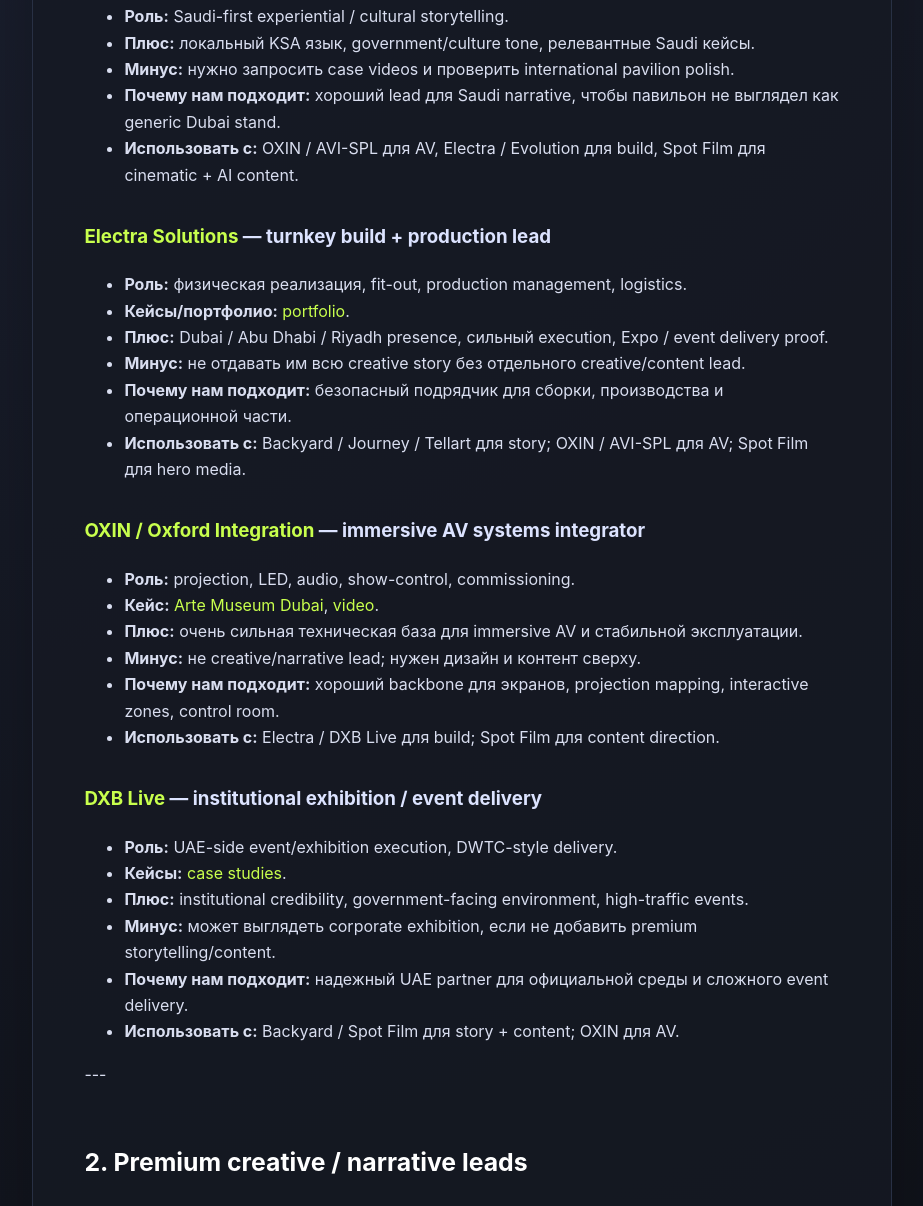
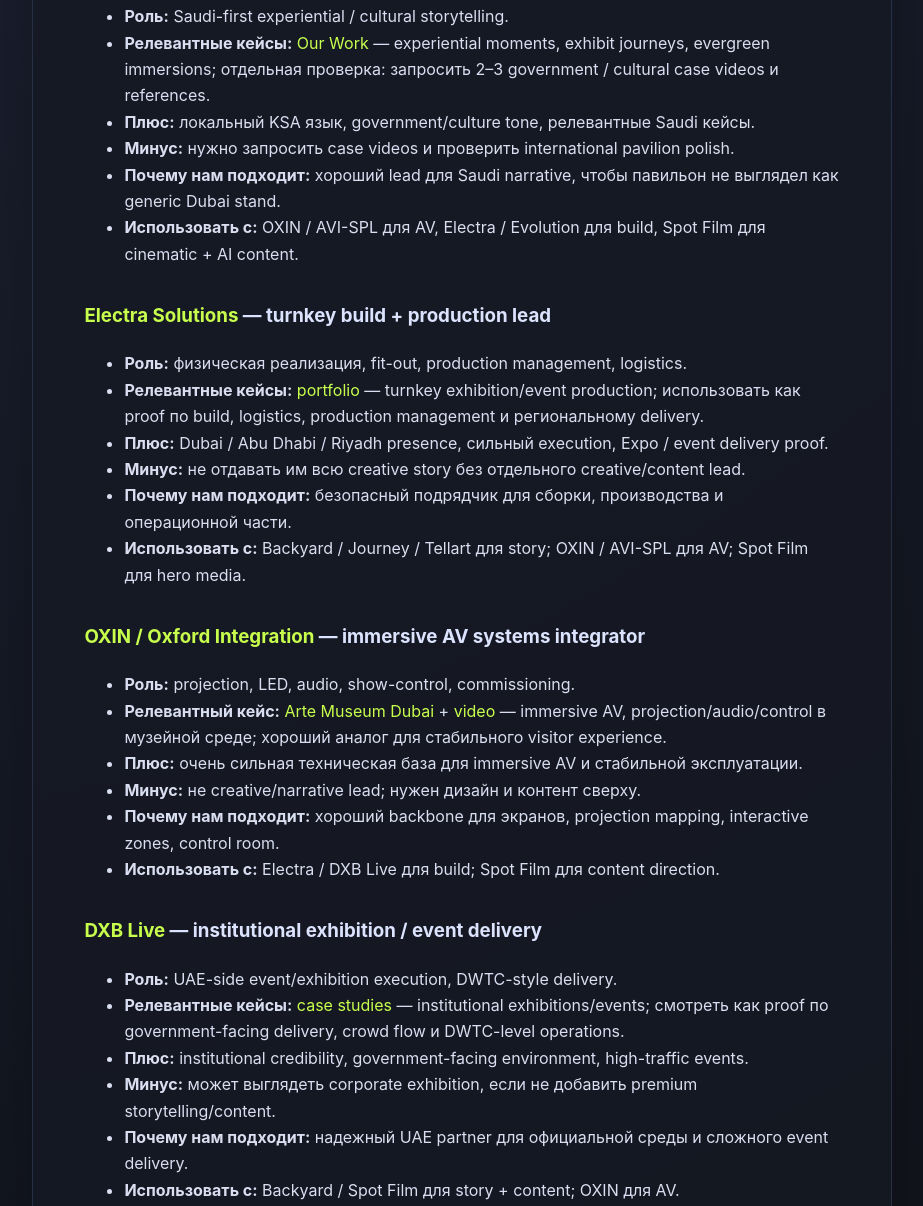
Before and after one commit to Brainpillz/yudzu-public, a plain HTML site: page ministry-of-energy-contractor-shortlist.html in a window 1280 px wide. Shown: the part 1068-2274 px from the top of the page, without its empty margins (333-1256 px from the left). Drawn offline with Linux system fonts and the light colour scheme.

Commit message:
Update Yudzu public site

```diff
--- a/ministry-of-energy-contractor-shortlist.html
+++ b/ministry-of-energy-contractor-shortlist.html
@@ -20,7 +20,7 @@
 <a href="home.html">Yudzu Public Home</a>
     </aside>
     <article class="content">
-      <p class="source-path">From Obsidian: Ministry of Energy Contractor Shortlist.md · Updated 2026-06-09 16:34 UTC</p>
+      <p class="source-path">From Obsidian: Ministry of Energy Contractor Shortlist.md · Updated 2026-06-09 16:43 UTC</p>
 <h1>Ministry of Energy — подрядчики для павильона</h1>
 <p>Короткая рабочая иерархия всех компаний, которые мы нашли для задачи по постройке / реализации павильона Ministry of Energy. Логика: <strong>не искать одного “магического” подрядчика</strong>, а собрать консорциум: creative/narrative lead + AV/immersive integrator + build/operations + Spot Film как film / AI / content layer.</p>
 <h2>Моя рекомендация по структуре</h2>
@@ -35,6 +35,7 @@
 <h3><a href="https://www.backyard.sa/our-work" target="_blank" rel="noopener">Backyard Symphony</a> — KSA experiential / cultural lead</h3>
 <ul>
 <li><strong>Роль:</strong> Saudi-first experiential / cultural storytelling.</li>
+<li><strong>Релевантные кейсы:</strong> <a href="https://www.backyard.sa/our-work" target="_blank" rel="noopener">Our Work</a> — experiential moments, exhibit journeys, evergreen immersions; отдельная проверка: запросить 2–3 government / cultural case videos и references.</li>
 <li><strong>Плюс:</strong> локальный KSA язык, government/culture tone, релевантные Saudi кейсы.</li>
 <li><strong>Минус:</strong> нужно запросить case videos и проверить international pavilion polish.</li>
 <li><strong>Почему нам подходит:</strong> хороший lead для Saudi narrative, чтобы павильон не выглядел как generic Dubai stand.</li>
@@ -43,7 +44,7 @@
 <h3><a href="https://www.electrasolutions.com/" target="_blank" rel="noopener">Electra Solutions</a> — turnkey build + production lead</h3>
 <ul>
 <li><strong>Роль:</strong> физическая реализация, fit-out, production management, logistics.</li>
-<li><strong>Кейсы/портфолио:</strong> <a href="https://www.electrasolutions.com/portfolio/" target="_blank" rel="noopener">portfolio</a>.</li>
+<li><strong>Релевантные кейсы:</strong> <a href="https://www.electrasolutions.com/portfolio/" target="_blank" rel="noopener">portfolio</a> — turnkey exhibition/event production; использовать как proof по build, logistics, production management и региональному delivery.</li>
 <li><strong>Плюс:</strong> Dubai / Abu Dhabi / Riyadh presence, сильный execution, Expo / event delivery proof.</li>
 <li><strong>Минус:</strong> не отдавать им всю creative story без отдельного creative/content lead.</li>
 <li><strong>Почему нам подходит:</strong> безопасный подрядчик для сборки, производства и операционной части.</li>
@@ -52,7 +53,7 @@
 <h3><a href="https://oxin.ae/" target="_blank" rel="noopener">OXIN / Oxford Integration</a> — immersive AV systems integrator</h3>
 <ul>
 <li><strong>Роль:</strong> projection, LED, audio, show-control, commissioning.</li>
-<li><strong>Кейс:</strong> <a href="https://oxin.ae/case-studies/av-experience-arte-museum-dubai/" target="_blank" rel="noopener">Arte Museum Dubai</a>, <a href="https://www.youtube.com/watch?v=3CFZQBIv4Fc" target="_blank" rel="noopener">video</a>.</li>
+<li><strong>Релевантный кейс:</strong> <a href="https://oxin.ae/case-studies/av-experience-arte-museum-dubai/" target="_blank" rel="noopener">Arte Museum Dubai</a> + <a href="https://www.youtube.com/watch?v=3CFZQBIv4Fc" target="_blank" rel="noopener">video</a> — immersive AV, projection/audio/control в музейной среде; хороший аналог для стабильного visitor experience.</li>
 <li><strong>Плюс:</strong> очень сильная техническая база для immersive AV и стабильной эксплуатации.</li>
 <li><strong>Минус:</strong> не creative/narrative lead; нужен дизайн и контент сверху.</li>
 <li><strong>Почему нам подходит:</strong> хороший backbone для экранов, projection mapping, interactive zones, control room.</li>
@@ -61,7 +62,7 @@
 <h3><a href="https://dxblive.com/" target="_blank" rel="noopener">DXB Live</a> — institutional exhibition / event delivery</h3>
 <ul>
 <li><strong>Роль:</strong> UAE-side event/exhibition execution, DWTC-style delivery.</li>
-<li><strong>Кейсы:</strong> <a href="https://dxblive.com/public/case-study" target="_blank" rel="noopener">case studies</a>.</li>
+<li><strong>Релевантные кейсы:</strong> <a href="https://dxblive.com/public/case-study" target="_blank" rel="noopener">case studies</a> — institutional exhibitions/events; смотреть как proof по government-facing delivery, crowd flow и DWTC-level operations.</li>
 <li><strong>Плюс:</strong> institutional credibility, government-facing environment, high-traffic events.</li>
 <li><strong>Минус:</strong> может выглядеть corporate exhibition, если не добавить premium storytelling/content.</li>
 <li><strong>Почему нам подходит:</strong> надежный UAE partner для официальной среды и сложного event delivery.</li>
@@ -72,7 +73,7 @@
 <h3><a href="https://journey.world/projects/ksa-pavillion-world-expo-2025/" target="_blank" rel="noopener">Journey</a> — Saudi narrative, film, UX, immersive media</h3>
 <ul>
 <li><strong>Роль:</strong> premium creative + media lead.</li>
-<li><strong>Кейс:</strong> KSA Pavilion World Expo 2025 / Ministry of Culture; <a href="https://vimeo.com/showcase/11907115/embed2?video=1078289372" target="_blank" rel="noopener">video showcase</a>.</li>
+<li><strong>Релевантный кейс:</strong> <a href="https://journey.world/projects/ksa-pavillion-world-expo-2025/" target="_blank" rel="noopener">KSA Pavilion World Expo 2025</a> / Ministry of Culture + <a href="https://vimeo.com/showcase/11907115/embed2?video=1078289372" target="_blank" rel="noopener">video showcase</a> — direct match по Saudi national storytelling, UX и media-led pavilion.</li>
 <li><strong>Плюс:</strong> очень релевантны Saudi government tone и national storytelling.</li>
 <li><strong>Минус:</strong> premium/global agency; может быть дорого или overkill.</li>
 <li><strong>Почему нам подходит:</strong> если нужен высокий уровень презентации и storytelling, а не просто stand build.</li>
@@ -80,7 +81,7 @@
 <h3><a href="https://www.tellart.com/projects/uae-pavilion-at-expo-2020-dubai/" target="_blank" rel="noopener">Tellart</a> — national storytelling / guest journey</h3>
 <ul>
 <li><strong>Роль:</strong> creative lead, visitor journey, multi-sensory national narrative.</li>
-<li><strong>Кейс:</strong> UAE Pavilion Expo 2020.</li>
+<li><strong>Релевантный кейс:</strong> <a href="https://www.tellart.com/projects/uae-pavilion-at-expo-2020-dubai/" target="_blank" rel="noopener">UAE Pavilion Expo 2020 Dubai</a> — national narrative, visitor journey, multi-sensory storytelling; benchmark для “state story without corporate noise”.</li>
 <li><strong>Плюс:</strong> умеют превращать государственную тему в clear emotional route.</li>
 <li><strong>Минус:</strong> не local build contractor; нужен UAE/KSA execution partner.</li>
 <li><strong>Почему нам подходит:</strong> хороший кандидат на верхний creative layer для Ministry story.</li>
@@ -88,7 +89,7 @@
 <h3><a href="https://www.borismicka.com/projects/pavilion-of-the-kingdom-of-saudi-arabia/" target="_blank" rel="noopener">Boris Micka Associates</a> — pavilion concept / architecture + exhibition content</h3>
 <ul>
 <li><strong>Роль:</strong> architecture + exhibition concept.</li>
-<li><strong>Кейс:</strong> Saudi Arabia Pavilion Expo 2020 Dubai.</li>
+<li><strong>Релевантный кейс:</strong> <a href="https://www.borismicka.com/projects/pavilion-of-the-kingdom-of-saudi-arabia/" target="_blank" rel="noopener">Saudi Arabia Pavilion Expo 2020 Dubai</a> — самый прямой benchmark по KSA national pavilion scale, spatial ambition и exhibition content.</li>
 <li><strong>Плюс:</strong> сильнейшее direct proof по KSA national pavilion scale.</li>
 <li><strong>Минус:</strong> может быть менее гибкий как быстрый supplier; больше подходит под большой концептуальный scope.</li>
 <li><strong>Почему нам подходит:</strong> benchmark для ambition, spatial concept и national image.</li>
@@ -96,6 +97,7 @@
 <h3><a href="https://www.atelier-brueckner.com/en/projects" target="_blank" rel="noopener">ATELIER BRÜCKNER</a> — scenography / museum-grade exhibition design</h3>
 <ul>
 <li><strong>Роль:</strong> scenography, museums, visitor centres, exhibition design.</li>
+<li><strong>Релевантные кейсы:</strong> <a href="https://www.atelier-brueckner.com/en/projects" target="_blank" rel="noopener">Projects</a> — museum/visitor-centre scenography; использовать как benchmark для refined dramaturgy, но не как быстрый local execution layer.</li>
 <li><strong>Плюс:</strong> premium museum-grade storytelling и spatial dramaturgy.</li>
 <li><strong>Минус:</strong> international procurement / local build complexity.</li>
 <li><strong>Почему нам подходит:</strong> если нужен более музейный, refined, long-lasting visitor experience.</li>
@@ -105,7 +107,7 @@
 <h3><a href="https://bewunder.com/ksa-pavilion/" target="_blank" rel="noopener">BeWunder</a> — AV, lighting, show-control, operations</h3>
 <ul>
 <li><strong>Роль:</strong> technical backbone: AV, lighting, media servers, control, operations.</li>
-<li><strong>Кейс:</strong> KSA Pavilion Expo 2025.</li>
+<li><strong>Релевантный кейс:</strong> <a href="https://bewunder.com/ksa-pavilion/" target="_blank" rel="noopener">KSA Pavilion Expo 2025</a> — AV, lighting, media servers, show-control and operations; direct technical reference для Saudi pavilion.</li>
 <li><strong>Плюс:</strong> сильная daily operation логика, commissioning, support.</li>
 <li><strong>Минус:</strong> не основной creative/narrative lead.</li>
 <li><strong>Почему нам подходит:</strong> один из лучших вариантов для стабильной технической реализации павильона.</li>
@@ -113,6 +115,7 @@
 <h3><a href="https://ct-group.com/de/en/av-system-integrators/" target="_blank" rel="noopener">Creative Technology Middle East</a> — local AV scale</h3>
 <ul>
 <li><strong>Роль:</strong> large-scale projectors, LED, audio, control, rental/integration.</li>
+<li><strong>Релевантные кейсы:</strong> <a href="https://ct-group.com/be/en/projects/av-solutions-across-expo-2020/" target="_blank" rel="noopener">AV Solutions across Expo 2020</a> и <a href="https://www.avinteractive.com/news/business/ct-middle-east-named-partner-uk-pavilion-expo-2020-28-09-2021/" target="_blank" rel="noopener">UK Pavilion Expo 2020 partner</a> — proof по Expo-scale AV delivery в Dubai.</li>
 <li><strong>Плюс:</strong> сильный Dubai operational proof, Expo 2020 scale.</li>
 <li><strong>Минус:</strong> может стать vendor-led, если не держать creative direction отдельно.</li>
 <li><strong>Почему нам подходит:</strong> практичный AV partner для Dubai/UAE execution speed.</li>
@@ -120,7 +123,7 @@
 <h3><a href="https://avispl.com/" target="_blank" rel="noopener">AVI-SPL Middle East</a> — museum-grade AV integration</h3>
 <ul>
 <li><strong>Роль:</strong> complex AV integration, support, command center, museum-grade reliability.</li>
-<li><strong>Кейс:</strong> <a href="https://avispl.com/resources/case-studies/museum-of-the-future-case-study/" target="_blank" rel="noopener">Museum of the Future Dubai</a>.</li>
+<li><strong>Релевантный кейс:</strong> <a href="https://avispl.com/resources/case-studies/museum-of-the-future-case-study/" target="_blank" rel="noopener">Museum of the Future Dubai</a> — museum-grade AV integration, support mindset and complex exhibition reliability.</li>
 <li><strong>Плюс:</strong> benchmark reliability, 24/7 support mindset, complex exhibition floors.</li>
 <li><strong>Минус:</strong> может быть expensive / overkill; не creative lead.</li>
 <li><strong>Почему нам подходит:</strong> держать как high-end benchmark для сложной AV части.</li>
@@ -128,7 +131,7 @@
 <h3><a href="https://www.electrosonic.com/projects/canada-pavilion-expo-2020-dubai" target="_blank" rel="noopener">Electrosonic</a> — specialist AV / immersive theatre</h3>
 <ul>
 <li><strong>Роль:</strong> 360° theatre, projection, control systems.</li>
-<li><strong>Кейс:</strong> Canada Pavilion Expo 2020 Dubai.</li>
+<li><strong>Релевантный кейс:</strong> <a href="https://www.electrosonic.com/projects/canada-pavilion-expo-2020-dubai" target="_blank" rel="noopener">Canada Pavilion Expo 2020 Dubai</a> — 360° immersive theatre, projection and control systems; полезно для panoramic / dome / sphere zones.</li>
 <li><strong>Плюс:</strong> хорош для panoramic theatre / sphere / high-control environments.</li>
 <li><strong>Минус:</strong> local logistics and timing need checking.</li>
 <li><strong>Почему нам подходит:</strong> specialist для technically demanding immersive room.</li>
@@ -136,7 +139,7 @@
 <h3><a href="https://www.bildstudios.com/works/al-wasl-the-interactive-experience" target="_blank" rel="noopener">Bild Studios</a> — real-time hero media / dome / Notch / disguise</h3>
 <ul>
 <li><strong>Роль:</strong> interactive dome, real-time visuals, Notch/disguise systems.</li>
-<li><strong>Кейс:</strong> Al Wasl Dome Expo City Dubai, <a href="https://www.youtube.com/watch?v=SINKVecVwBQ" target="_blank" rel="noopener">video</a>.</li>
+<li><strong>Релевантный кейс:</strong> <a href="https://www.bildstudios.com/works/al-wasl-the-interactive-experience" target="_blank" rel="noopener">Al Wasl Dome interactive experience</a> + <a href="https://www.youtube.com/watch?v=SINKVecVwBQ" target="_blank" rel="noopener">video</a> — real-time dome visuals, Notch/disguise, hero moment scale.</li>
 <li><strong>Плюс:</strong> лучший кандидат для spectacular central sphere / hero moment.</li>
 <li><strong>Минус:</strong> specialist, не full pavilion contractor.</li>
 <li><strong>Почему нам подходит:</strong> если в концепции есть центральная сфера/объект, который должен реально впечатлять.</li>
@@ -146,7 +149,7 @@
 <h3><a href="https://www.evolutionscenic.sa/" target="_blank" rel="noopener">Evolution Scenic</a> — scenic fabrication / physical build</h3>
 <ul>
 <li><strong>Роль:</strong> scenic objects, fabrication, installations, props, physical build.</li>
-<li><strong>Кейсы:</strong> <a href="https://www.evolutionscenic.sa/exhibitions.html" target="_blank" rel="noopener">exhibitions</a>.</li>
+<li><strong>Релевантные кейсы:</strong> <a href="https://www.evolutionscenic.sa/exhibitions.html" target="_blank" rel="noopener">exhibitions</a> — scenic fabrication, installations and exhibition build; проверять конкретные KSA/UAE references по timeline и finish quality.</li>
 <li><strong>Плюс:</strong> Riyadh + Dubai/Abu Dhabi footprint, workshop/fabrication capability.</li>
 <li><strong>Минус:</strong> не narrative lead и не главный AV integrator.</li>
 <li><strong>Почему нам подходит:</strong> практичный KSA/UAE build layer для физических объектов и scenography.</li>
@@ -154,6 +157,7 @@
 <h3><a href="https://www.vendry.io/case-study/pico-activations-expo-2020-dubai" target="_blank" rel="noopener">Pico Group</a> — design/build, fit-out, event operations</h3>
 <ul>
 <li><strong>Роль:</strong> build + operations layer.</li>
+<li><strong>Релевантный кейс:</strong> <a href="https://www.vendry.io/case-study/pico-activations-expo-2020-dubai" target="_blank" rel="noopener">Pico activations at Expo 2020 Dubai</a> — practical proof по Expo-scale activations, fit-out and event operations.</li>
 <li><strong>Плюс:</strong> Expo 2020 scale, много павильонов/ивентов, practical delivery.</li>
 <li><strong>Минус:</strong> креатив будет generic, если не дать сильный concept/content сверху.</li>
 <li><strong>Почему нам подходит:</strong> useful as practical build/ops layer после фиксации creative/AV direction.</li>
@@ -161,7 +165,7 @@
 <h3><a href="https://taylexgroup.com/" target="_blank" rel="noopener">Taylex Group</a> — exhibition / branded environment backup</h3>
 <ul>
 <li><strong>Роль:</strong> exhibition stands, branded environments, backup build option.</li>
-<li><strong>Кейс:</strong> <a href="https://taylexgroup.com/bematrix-stand-at-the-middle-east-event-show/" target="_blank" rel="noopener">beMatrix at Middle East Event Show</a>.</li>
+<li><strong>Релевантный кейс:</strong> <a href="https://taylexgroup.com/bematrix-stand-at-the-middle-east-event-show/" target="_blank" rel="noopener">beMatrix at Middle East Event Show</a> — branded environment / exhibition stand proof; useful as backup, не как top-tier pavilion lead.</li>
 <li><strong>Плюс:</strong> Middle East delivery, exhibition production, нормальный second-line option.</li>
 <li><strong>Минус:</strong> меньше proof именно government immersive pavilion уровня.</li>
 <li><strong>Почему нам подходит:</strong> держать как backup, не ставить первым номером.</li>
@@ -171,7 +175,7 @@
 <h3><a href="https://powerdxb.com/" target="_blank" rel="noopener">Power Interactive / PowerDXB</a> — interactive content / AR-VR / software</h3>
 <ul>
 <li><strong>Роль:</strong> interactive content, AR/VR/MR, apps, RFID/NFC, CMS.</li>
-<li><strong>Кейс/услуги:</strong> <a href="https://powerdxb.com/content-app-development" target="_blank" rel="noopener">content &amp; app development</a>.</li>
+<li><strong>Релевантные кейсы/услуги:</strong> <a href="https://powerdxb.com/content-app-development" target="_blank" rel="noopener">content &amp; app development</a> — touchscreens, AR/VR/MR, apps, RFID/NFC, CMS; обязательно запросить реальные case videos и client references.</li>
 <li><strong>Плюс:</strong> хороший specialist для touchscreens, data viz, AR energy map, CMS.</li>
 <li><strong>Минус:</strong> проверить реальные case videos и client references; не ставить главным contractor.</li>
 <li><strong>Почему нам подходит:</strong> specialist layer для digital/interactive zones.</li>
@@ -179,6 +183,7 @@
 <h3><a href="https://lumotion.net/" target="_blank" rel="noopener">Lumotion</a> — KSA interactive specialist</h3>
 <ul>
 <li><strong>Роль:</strong> interactive rooms, projection mapping, museum-style installs.</li>
+<li><strong>Релевантные кейсы:</strong> <a href="https://lumotion.net/en-sa/projects/permanent-3d-mapping-installation-in-saudi-arabia/" target="_blank" rel="noopener">permanent 3D mapping installation in Saudi Arabia</a> и обзор <a href="https://www.inavateonthenet.net/news/article/lumotion-studio-delivers-interactive-experiences-for-saudi-museums" target="_blank" rel="noopener">Saudi museum interactive experiences</a> — good proof для smaller KSA interactive rooms.</li>
 <li><strong>Плюс:</strong> lower-friction KSA specialist для interactive walls / mapping / kids/museum zones.</li>
 <li><strong>Минус:</strong> не Expo/global pavilion scale; обязательно проверить production polish.</li>
 <li><strong>Почему нам подходит:</strong> может закрыть небольшие интерактивные зоны в KSA, но не главный подрядчик.</li>
```
Also changed, not shown: home.html (+1 -1 lines).
